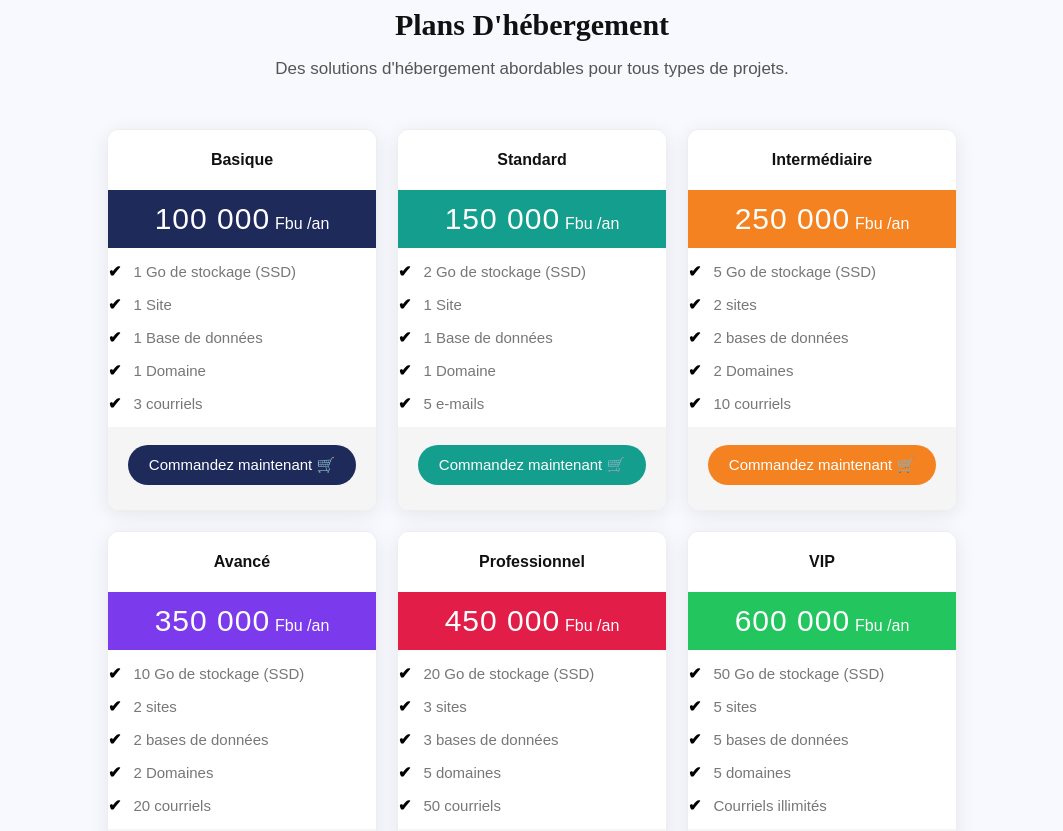
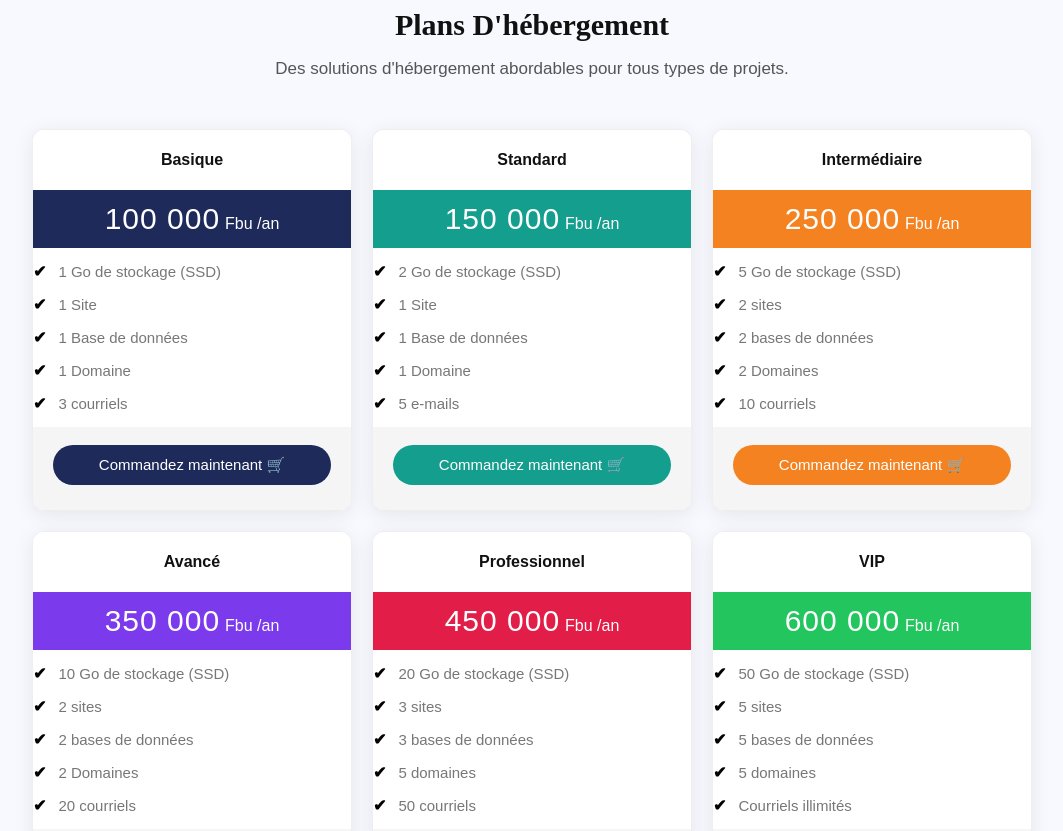
Before and after one commit to aline-niyo/frontend, a React (Vite) app: page / in a window 1280 px wide. Shown: the part 1600-2431 px from the top of the page, without its empty margins (108-1171 px from the left). Built offline with nearby package versions, Linux system fonts and the light colour scheme.

Commit message:
met a jr encore

```diff
--- a/src/pages/Accueil.css
+++ b/src/pages/Accueil.css
@@ -795,6 +795,7 @@
 ========================================================= */
 
 .hebergement-section {
+
   padding: 20px 10px;
   background: #f8f9ff;
   text-align: center;
@@ -818,7 +819,7 @@
   display: grid;
   grid-template-columns: repeat(3, 1fr);
   gap: 20px;
-  max-width: 850px;
+  max-width: 1000px;
   margin: 0 auto;
 }
 
```
